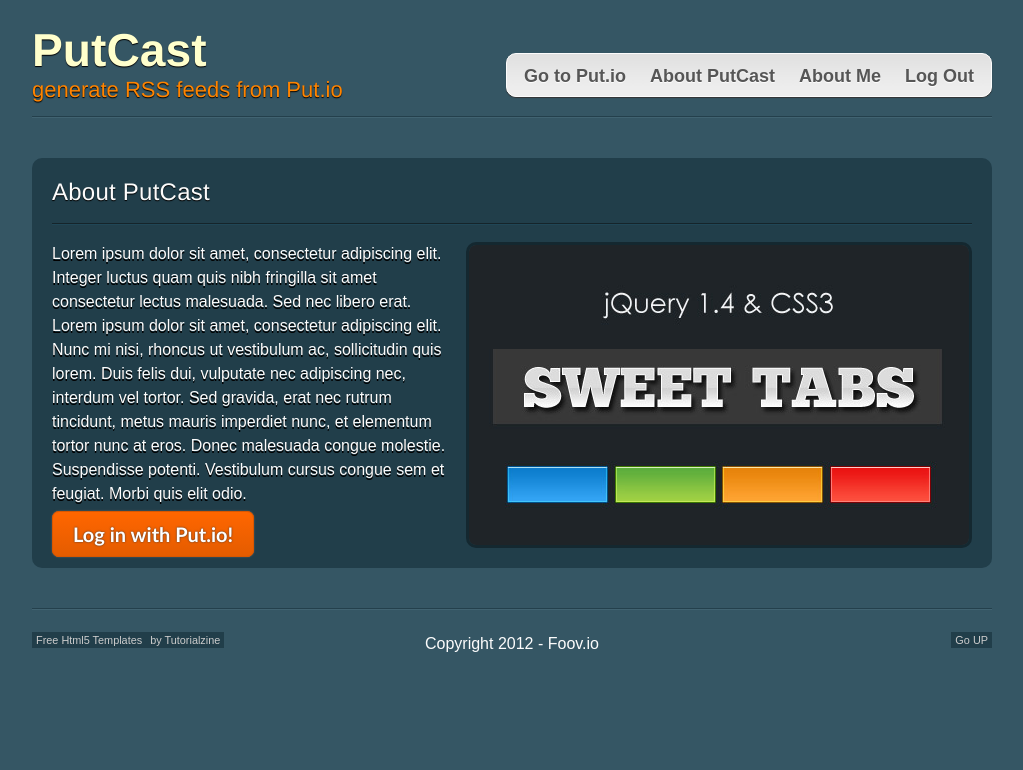
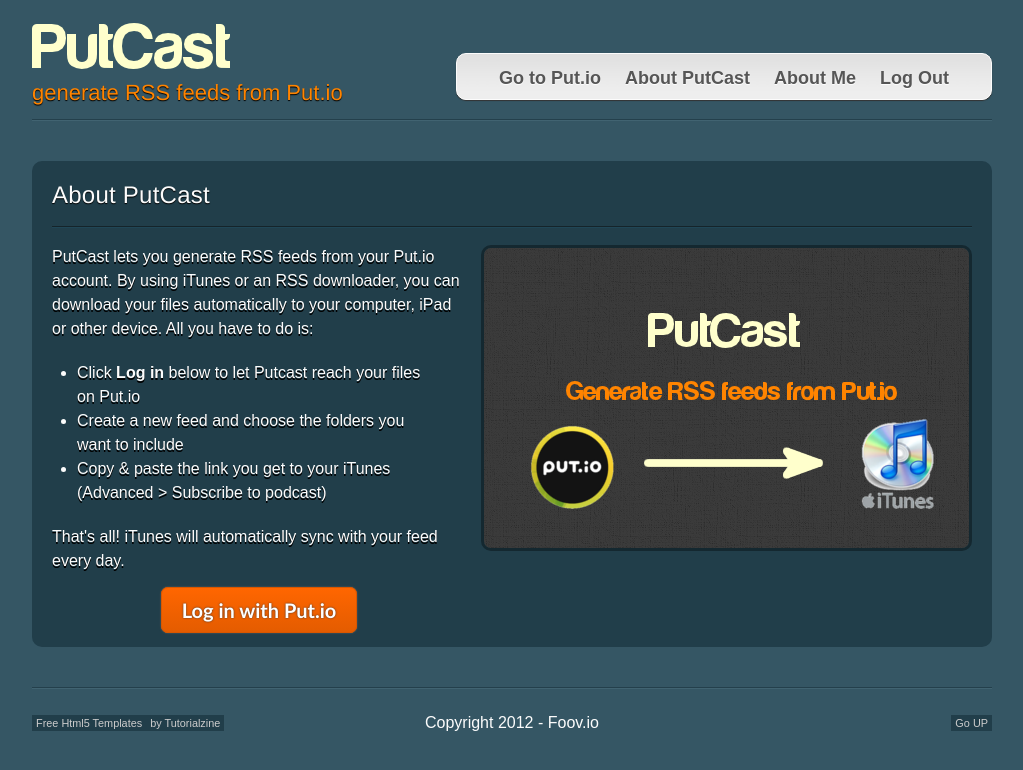
Before and after one commit to kutayko/putcast, a Flask app: page /about in a window 1280 px wide. Shown: the top 770 px of the page, without its empty margins (128-1151 px from the left). Run offline with Flask 2, Linux system fonts and the light colour scheme.

Commit message:
template design

```diff
--- a/static/styles.css
+++ b/static/styles.css
@@ -18,6 +18,15 @@
 	color:#fcfcfc;
 	background-color:#355664;
 	font-family:Arial, Helvetica, sans-serif;
+}
+
+ul {
+    margin:0px 25px 20px 25px;
+}
+
+li {
+    font-size:16px;
+    line-height:1.5em;
 }
 
 /* Hyperlink Styles: */
@@ -67,7 +76,7 @@
 p{
 	font-size:16px;
 	line-height:1.5em;
-	padding-bottom:1em;
+	padding-bottom:20px;
 }
 
 p.tight { padding-bottom:0;}
@@ -164,21 +173,15 @@
 
 figure{
 	border:3px solid #142830;
-	float:right;
 	height:300px;
 	margin-left:15px;
 	overflow:hidden;
-	width:500px;
 }
 
 figure:hover{
 	-moz-box-shadow:0 0 2px #4D7788;
 	-webkit-box-shadow:0 0 2px #4D7788;
 	box-shadow:0 0 2px #4D7788;
-}
-
-figure img{
-	margin-left:-60px;
 }
 
 /* Footer styling: */
@@ -255,6 +258,14 @@
     text-shadow: 0px 0px 2px #999;
 }
 
+.button-container {
+    margin-top: 25px;
+    margin-bottom:5px;
+    margin-left: auto;
+    margin-right:auto;
+    text-align: center;
+}
+
 .delete {
     border-radius: 100px;
     padding: 1px 4px;
@@ -289,3 +300,14 @@
 .cream {
     color: #FFFFCC;
 }
+
+.left-col {
+    float:left;
+    width:45%;
+}
+
+.right-col {
+    float:left;
+    width:55%;
+    vertical-align: middle;
+}
--- a/templates/index.html
+++ b/templates/index.html
@@ -4,12 +4,25 @@
         <h2>About PutCast</h2>
         <div class="line"></div>
         <div class="articleBody clear">
-            <figure>
-                <a href="#"><img src="/static/images/633.jpg" width="620" height="340" /></a>
-            </figure>
-            <p>Lorem ipsum dolor sit amet, consectetur adipiscing elit. Integer luctus quam quis nibh fringilla sit amet consectetur lectus malesuada. Sed nec libero erat. Lorem ipsum dolor sit amet, consectetur adipiscing elit. Nunc mi nisi, rhoncus ut vestibulum ac, sollicitudin quis lorem. Duis felis dui, vulputate nec adipiscing nec, interdum vel tortor. Sed gravida, erat nec rutrum tincidunt, metus mauris imperdiet nunc, et elementum tortor nunc at eros. Donec malesuada congue molestie. Suspendisse potenti. Vestibulum cursus congue sem et feugiat. Morbi quis elit odio. </p>
-
-            <a class="button" href="/auth">Log in with Put.io!</a>
+            <div class="left-col">
+                <p>PutCast lets you generate RSS feeds from your Put.io account. By using iTunes or an RSS downloader, you can download your files automatically to your computer, iPad or other device. All you have to do is:</p>
+                <ul>
+                    <li>Click <b>Log in</b> below to let Putcast reach your files on Put.io</li>
+                    <li>Create a new feed and choose the folders you want to include</li>
+                    <li>Copy &amp; paste the link you get to your iTunes<br/>(Advanced > Subscribe to podcast)</li>
+                </ul>
+                <p style="padding-bottom:0px;">That's all! iTunes will automatically sync with your feed every day.</p>
+                <div class="button-container">
+                    <div>
+                        <a class="button" href="/auth">Log in with Put.io</a>
+                    </div>
+                </div>
+            </div>
+            <div class="right-col">
+                <figure>
+                    <img src="/static/images/putcast.png" />
+                </figure>
+            </div>
         </div>
     </article>
 {% endblock %}
--- a/templates/layout.html
+++ b/templates/layout.html
@@ -31,7 +31,7 @@
         <section id="page">
         <header>
             <hgroup>
-                <h1 class="cream">PutCast</h1>
+                <h1><img src="/static/images/putcast_logo.png" /></h1>
                 <h3 class="orange">generate RSS feeds from Put.io</h3>
             </hgroup>
             <nav class="clear">
```
Also changed, not shown: static/images/putcast.png (added), static/images/putcast_logo.png (added).
